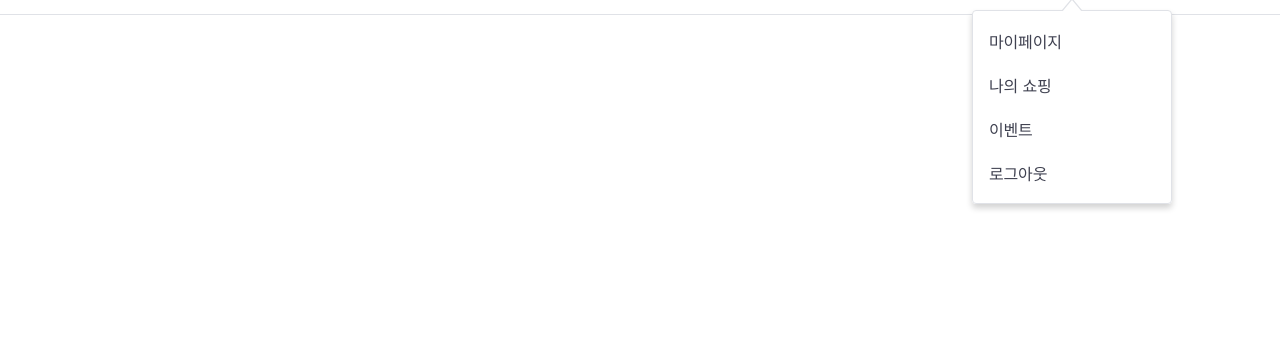
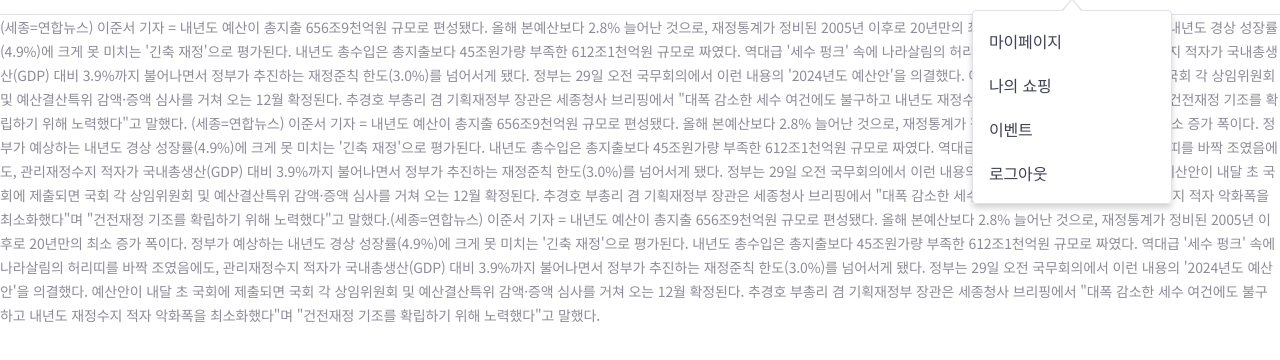
Before and after one commit to sobinibani/tomorrow-house, a website: page index.html in a window 1280 px wide. Shown: the part 66-426 px from the top of the page. Drawn offline with Linux system fonts and the light colour scheme; files whose address does not match are found by name.

```diff
--- a/index.html
+++ b/index.html
@@ -259,5 +259,41 @@
                 </div>
               </nav>
         </aside>
+
+        <p>
+          (세종=연합뉴스) 이준서 기자 = 내년도 예산이 총지출 656조9천억원 규모로 편성됐다.
+
+올해 본예산보다 2.8% 늘어난 것으로, 재정통계가 정비된 2005년 이후로 20년만의 최소 증가 폭이다. 정부가 예상하는 내년도 경상 성장률(4.9%)에 크게 못 미치는 '긴축 재정'으로 평가된다.
+
+내년도 총수입은 총지출보다 45조원가량 부족한 612조1천억원 규모로 짜였다.
+
+역대급 '세수 펑크' 속에 나라살림의 허리띠를 바짝 조였음에도, 관리재정수지 적자가 국내총생산(GDP) 대비 3.9%까지 불어나면서 정부가 추진하는 재정준칙 한도(3.0%)를 넘어서게 됐다.
+
+정부는 29일 오전 국무회의에서 이런 내용의 '2024년도 예산안'을 의결했다. 예산안이 내달 초 국회에 제출되면 국회 각 상임위원회 및 예산결산특위 감액·증액 심사를 거쳐 오는 12월 확정된다.
+
+추경호 부총리 겸 기획재정부 장관은 세종청사 브리핑에서 "대폭 감소한 세수 여건에도 불구하고 내년도 재정수지 적자 악화폭을 최소화했다"며 "건전재정 기조를 확립하기 위해 노력했다"고 말했다.
+(세종=연합뉴스) 이준서 기자 = 내년도 예산이 총지출 656조9천억원 규모로 편성됐다.
+
+올해 본예산보다 2.8% 늘어난 것으로, 재정통계가 정비된 2005년 이후로 20년만의 최소 증가 폭이다. 정부가 예상하는 내년도 경상 성장률(4.9%)에 크게 못 미치는 '긴축 재정'으로 평가된다.
+
+내년도 총수입은 총지출보다 45조원가량 부족한 612조1천억원 규모로 짜였다.
+
+역대급 '세수 펑크' 속에 나라살림의 허리띠를 바짝 조였음에도, 관리재정수지 적자가 국내총생산(GDP) 대비 3.9%까지 불어나면서 정부가 추진하는 재정준칙 한도(3.0%)를 넘어서게 됐다.
+
+정부는 29일 오전 국무회의에서 이런 내용의 '2024년도 예산안'을 의결했다. 예산안이 내달 초 국회에 제출되면 국회 각 상임위원회 및 예산결산특위 감액·증액 심사를 거쳐 오는 12월 확정된다.
+
+추경호 부총리 겸 기획재정부 장관은 세종청사 브리핑에서 "대폭 감소한 세수 여건에도 불구하고 내년도 재정수지 적자 악화폭을 최소화했다"며 "건전재정 기조를 확립하기 위해 노력했다"고 말했다.(세종=연합뉴스) 이준서 기자 = 내년도 예산이 총지출 656조9천억원 규모로 편성됐다.
+
+올해 본예산보다 2.8% 늘어난 것으로, 재정통계가 정비된 2005년 이후로 20년만의 최소 증가 폭이다. 정부가 예상하는 내년도 경상 성장률(4.9%)에 크게 못 미치는 '긴축 재정'으로 평가된다.
+
+내년도 총수입은 총지출보다 45조원가량 부족한 612조1천억원 규모로 짜였다.
+
+역대급 '세수 펑크' 속에 나라살림의 허리띠를 바짝 조였음에도, 관리재정수지 적자가 국내총생산(GDP) 대비 3.9%까지 불어나면서 정부가 추진하는 재정준칙 한도(3.0%)를 넘어서게 됐다.
+
+정부는 29일 오전 국무회의에서 이런 내용의 '2024년도 예산안'을 의결했다. 예산안이 내달 초 국회에 제출되면 국회 각 상임위원회 및 예산결산특위 감액·증액 심사를 거쳐 오는 12월 확정된다.
+
+추경호 부총리 겸 기획재정부 장관은 세종청사 브리핑에서 "대폭 감소한 세수 여건에도 불구하고 내년도 재정수지 적자 악화폭을 최소화했다"며 "건전재정 기조를 확립하기 위해 노력했다"고 말했다.
+</p>
+        <div class="overlay" aria-hidden></div>
     </body>
 </html>
```
Also changed, not shown: styles/layouts/_overlay.scss (added, +9 -0 lines).
